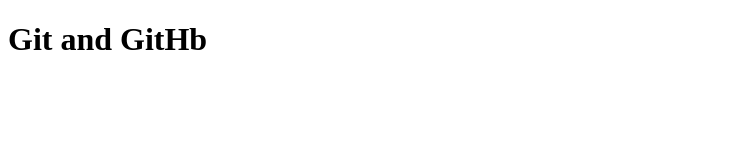
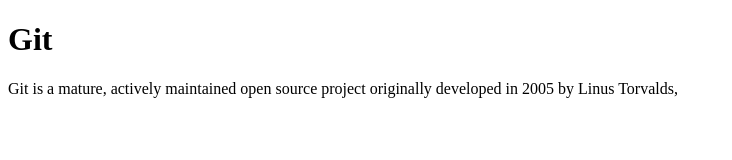
Before and after one commit to Vikrant-Bhosale233/practice0.1, a plain HTML site: page index.html in a window 1280 px wide. Shown: the whole page, without its empty margins (0-732 px from the left). Drawn offline with Linux system fonts and the light colour scheme.

Commit message:
info about Git

```diff
--- a/index.html
+++ b/index.html
@@ -6,7 +6,7 @@
     <title>Git and Github</title>
 </head>
 <body>
-    <h1>Git and GitHb</h1>
-
+    <h1>Git</h1>
+    <p>Git is a mature, actively maintained open source project originally developed in 2005 by Linus Torvalds,</p>
 </body>
 </html>
```
